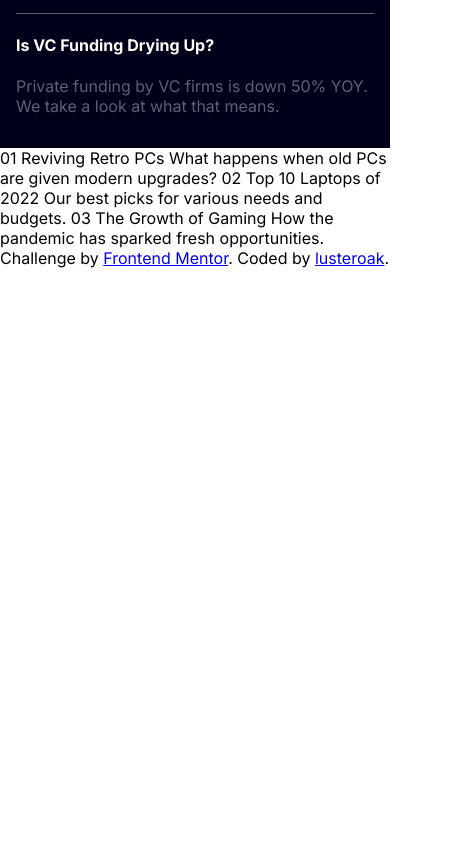
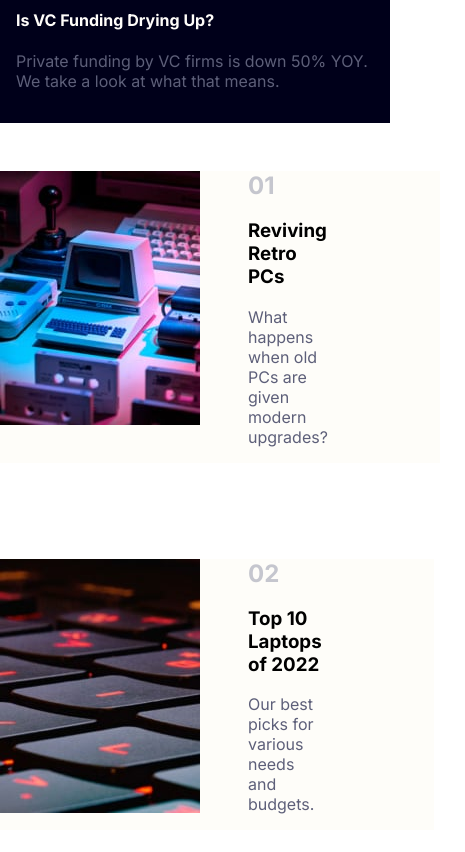
Before and after one commit to lusteroak/news_homepage, a plain HTML site: page index.html in a window 390 px wide. Shown: the part 1126-1978 px from the top of the page, 465 px wide, since content can reach past the window. Before the commit the page ends 1394 px from the top, so only its background shows below. Drawn offline with Linux system fonts and the light colour scheme.

Commit message:
Mobile version ready pending sidebar and styles

```diff
--- a/index.css
+++ b/index.css
@@ -30,9 +30,8 @@ body {
   }
 
   .main__content__image {
-    background: center / contain no-repeat url('/assets/images/image-web-3-mobile.jpg');
-    width: 375px;
-    height: 375px;
+    background: center/100% no-repeat url('/assets/images/image-web-3-mobile.jpg');
+    height: 350px;
     margin: 0;
   }
 
@@ -87,6 +86,39 @@ body {
   .border__bottom__helper__element {
     border-bottom: .5px solid var(--dark-grayish-blue);
   }
+
+  .main__blog__section {
+    display: flex;
+    flex-wrap: wrap;
+  }
+
+  .main__blog__section__posts {
+    display: flex;
+    margin: 0;
+    align-items: flex-start;
+    margin: 3rem 3rem 3rem 0;
+    background-color: #fefdf9;
+  }
+
+  .main__blog__section__posts__image {
+    margin: 0;
+  }
+
+  .main__blog__section__posts__elements {
+    padding: 0 7rem 0 3rem;
+  }
+
+  .main__blog__section__posts__elements>h2 {
+    margin: 0;
+  }
+
+  .main__blog__section__posts__enum {
+    color: var(--grayish-blue);
+  }
+
+  .main__blog__section__posts__para {
+    color: var(--dark-grayish-blue)
+  }
 }
 
 /* Desktop Version */
@@ -109,5 +141,3 @@ body {
     display: none;
   }
 }
-
-.attribution {}
--- a/index.html
+++ b/index.html
@@ -75,19 +75,62 @@
           down 50% YOY. We take a look at what that means. </p>
       </div>
     </article>
-
-    01 Reviving Retro PCs
-    What happens when old PCs are given modern upgrades? 02 Top 10 Laptops
-    of 2022 Our best picks for various needs and budgets. 03 The Growth of
-    Gaming How the pandemic has sparked fresh opportunities.
-
-
+    <article class="main__blog__section">
+      <div class="main__blog__section__posts">
+        <figure class="main__blog__section__posts__image">
+          <img src="assets/images/image-retro-pcs.jpg" alt="" srcset="">
+        </figure>
+        <div class="main__blog__section__posts__elements">
+          <h2 class="main__blog__section__posts__enum">
+            01
+          </h2>
+          <h3>
+            Reviving Retro PCs
+          </h3>
+          <p class="main__blog__section__posts__para">
+            What happens when old PCs are given modern upgrades?
+          </p>
+        </div>
+      </div>
+      <div class="main__blog__section__posts">
+        <figure class="main__blog__section__posts__image">
+          <img src="assets/images/image-top-laptops.jpg" alt="" srcset="">
+        </figure>
+        <div class="main__blog__section__posts__elements">
+          <h2 class="main__blog__section__posts__enum">
+            02
+          </h2>
+          <h3>
+            Top 10 Laptops of 2022
+          </h3>
+          <p class="main__blog__section__posts__para">
+            Our best picks for various needs and budgets.
+          </p>
+        </div>
+      </div>
+      <div class="main__blog__section__posts">
+        <figure class="main__blog__section__posts__image">
+          <img src="assets/images/image-gaming-growth.jpg" alt="" srcset="">
+        </figure>
+        <div class="main__blog__section__posts__elements">
+          <h2 class="main__blog__section__posts__enum">
+            03
+          </h2>
+          <h3>
+            The Growth of Gaming
+          </h3>
+          <p class="main__blog__section__posts__para">
+            How the pandemic has sparked fresh opportunities.
+          </p>
+        </div>
+      </div>
+    </article>
   </main>
 
   <div class="attribution">
     Challenge by
     <a href="https://www.frontendmentor.io?ref=challenge" target="_blank">Frontend Mentor</a>. Coded by <a
-      href="#">lusteroak</a>.
+      href="https://github.com/lusteroak">lusteroak</a>.
   </div>
 </body>
 
```
